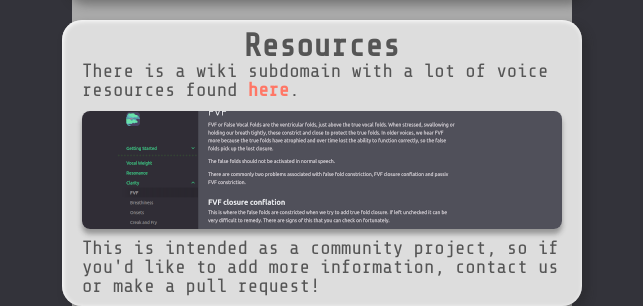
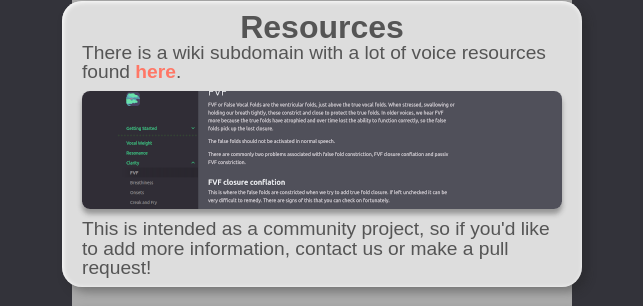
Before and after one commit to SumianVoice/sumianvoice-com, a plain HTML site: page index.html in a window 1280 px wide. Shown: the part 1069-1375 px from the top of the page, without its empty margins (318-961 px from the left). Drawn offline with Linux system fonts and the light colour scheme.

Commit message:
Update global.css and master.css

```diff
--- a/css/global.css
+++ b/css/global.css
@@ -79,7 +79,7 @@ a {
 }
 
 html{
-  font-family: 'ShareTechMono', arial, monospace;
+  font-family: arial, monospace;
   /* box-sizing: border-box; */
   background: var(--background);
   color: var(--light);
--- a/css/master.css
+++ b/css/master.css
@@ -178,6 +178,7 @@ img {
 }
 .nav-bar > ul > li > a p {
   padding: 5px;
+  font-family: 'ShareTechMono', arial;
 }
 .nav-bar > ul > li > a img {
   max-height: 30px;
```
